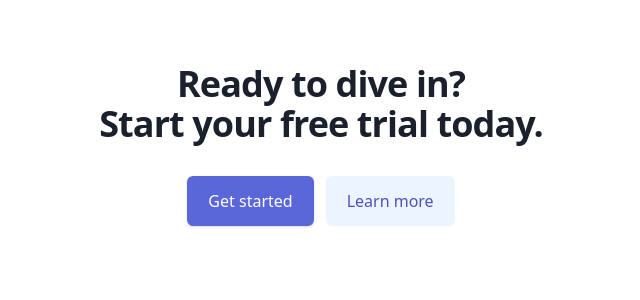
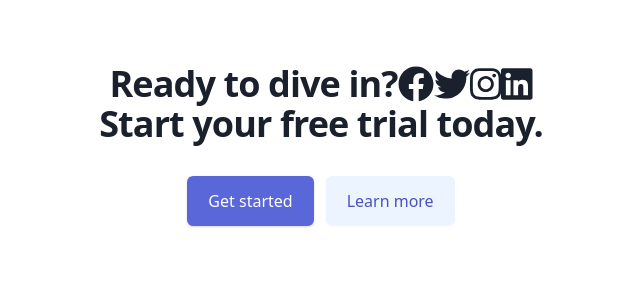
Before and after one commit to shnparker/ssg-boilerplate, a Next.js app: page / in a window 1280 px wide. Shown: the top 300 px of the page, without its empty margins (319-959 px from the left). Built offline with nearby package versions, Linux system fonts and the light colour scheme; what @tailwindcss/ui would draw is missing.

Commit message:
feature: add font awesome icons

```diff
--- a/postcss.config.js
+++ b/postcss.config.js
@@ -1,3 +1,3 @@
 module.exports = {
-  plugins: ["tailwindcss", "postcss-preset-env"],
+  plugins: ['tailwindcss', 'postcss-preset-env'],
 };
--- a/src/pages/_app.jsx
+++ b/src/pages/_app.jsx
@@ -1,6 +1,18 @@
+// Font Awesome Icons
+import { config, library } from '@fortawesome/fontawesome-svg-core';
+import '@fortawesome/fontawesome-svg-core/styles.css';
+import { faFacebook, faTwitter, faInstagram, faLinkedin  } from '@fortawesome/free-brands-svg-icons';
+import { faHome } from '@fortawesome/free-solid-svg-icons';
 import '../styles/index.css';
 import React from 'react';
 import PropTypes from 'prop-types';
+
+// See https://github.com/FortAwesome/react-fontawesome#integrating-with-other-tools-and-frameworks
+config.autoAddCss = false; // Tell Font Awesome to skip adding the CSS automatically since it's being imported above
+library.add(
+  faFacebook, faTwitter, faInstagram, faLinkedin,
+  faHome
+);
 
 App.propTypes = {
   Component: PropTypes.func.isRequired,
--- a/src/pages/index.jsx
+++ b/src/pages/index.jsx
@@ -1,5 +1,6 @@
 import Head from 'next/head';
 import React from 'react';
+import { FontAwesomeIcon } from '@fortawesome/react-fontawesome';
 
 export default function Home() {
   return (
@@ -14,6 +15,10 @@ export default function Home() {
           <div className="max-w-screen-xl mx-auto text-center py-12 px-4 sm:px-6 lg:py-16 lg:px-8">
             <h2 className="text-3xl leading-9 font-extrabold tracking-tight text-gray-900 sm:text-4xl sm:leading-10">
               Ready to dive in?
+              <FontAwesomeIcon icon={['fab', 'facebook']}/>
+              <FontAwesomeIcon icon={['fab', 'twitter']}/>
+              <FontAwesomeIcon icon={['fab', 'instagram']}/>
+              <FontAwesomeIcon icon={['fab', 'linkedin']}/>
               <br />
               Start your free trial today.
             </h2>
```
Also changed, not shown: package.json (+6 -1 lines), 1 other file (tests, documents, lock files or other folders).
